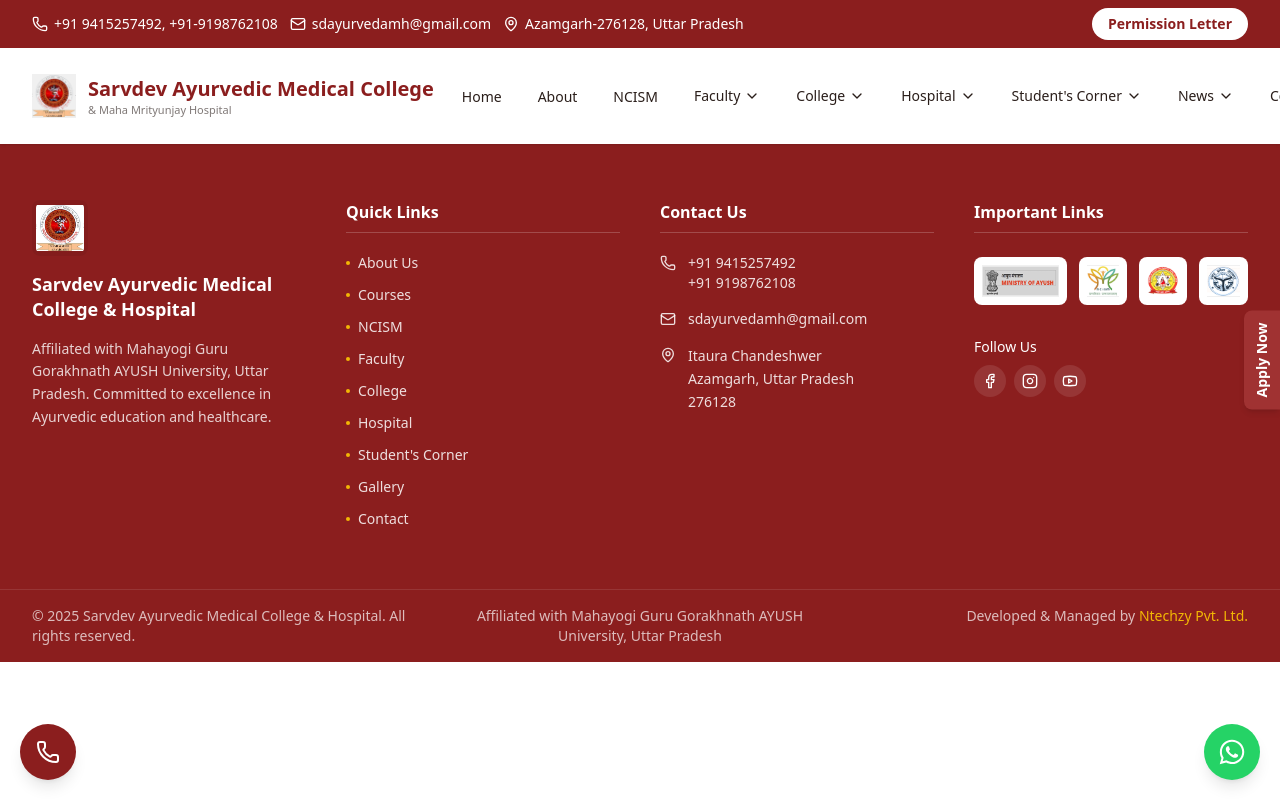
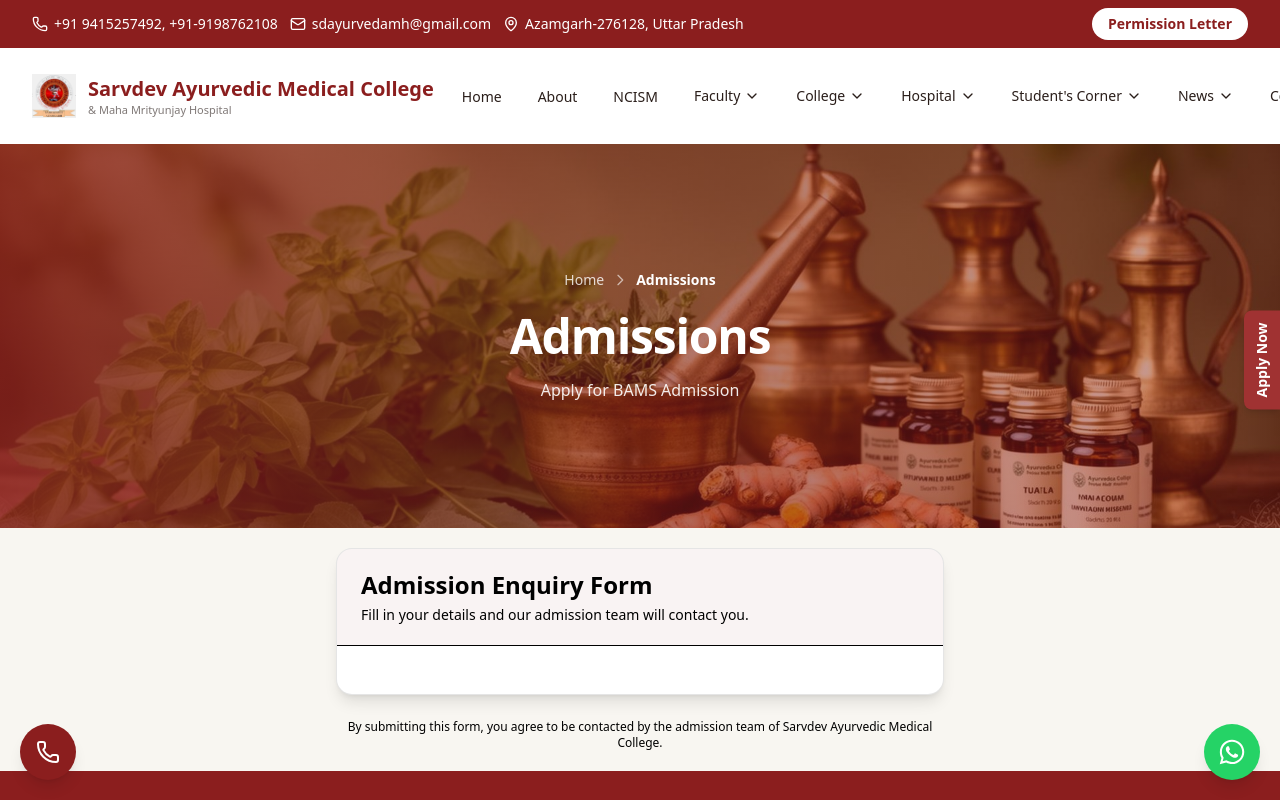
Before and after one commit to Devanshkulsh/sarvdev-medical-college, a React (Vite) app: page /admissions in a window 1280 px wide. Shown: the top 800 px of the page. Built offline with nearby package versions, Linux system fonts and the light colour scheme.

Commit message:
feat: Added LMS form

```diff
--- a/index.html
+++ b/index.html
@@ -1,4 +1,4 @@
-<!doctype html>
+<!DOCTYPE html>
 <html lang="en">
   <head>
     <meta charset="UTF-8" />
@@ -9,5 +9,15 @@
   <body>
     <div id="root"></div>
     <script type="module" src="/src/main.jsx"></script>
+    <script
+      type="module"
+      src="https://ntechzy.in/api/v1/student-form/form.js"
+      path='["/", "/dynamicForm/index.html","/admissions"]'
+      divid="formsID7375"
+      courses='["Select Course","BAMS"]'
+      styles="classic"
+      logo="/logo_bg.png"
+      contact="9415257492"
+    ></script>
   </body>
 </html>
--- a/src/App.jsx
+++ b/src/App.jsx
@@ -29,6 +29,7 @@
 import Commiittee from "./pages/committee/Commiittee";
 import FloatingButtons from "./components/FloatingButtons";
 import NCISMPage from "./components/NCISMPage";
+import Admissions from "./pages/Admissions";
 
 function App() {
   return (
@@ -116,6 +117,7 @@
         <Route path="/committee/student-support" element={<Commiittee />} />
         <Route path="/committee/career" element={<Commiittee />} />
         <Route path="/ncism" element={<NCISMPage />} />
+        <Route path="/admissions" element={<Admissions />} />
       </Routes>
       <FloatingButtons />
       <ContactSticky />
--- /dev/null
+++ b/src/pages/Admissions.jsx
@@ -0,0 +1,51 @@
+import React from "react";
+import Banner from "../components/shared/Banner";
+
+const Admissions = () => {
+  return (
+    <>
+      {/* ===== PAGE BANNER ===== */}
+      <Banner
+        title="Admissions"
+        subtitle="Apply for BAMS Admission"
+        breadcrumbs={[
+          { label: "Home", href: "/" },
+          { label: "Admissions" },
+        ]}
+      />
+
+      {/* ===== FORM SECTION ===== */}
+      <section className="py-5 bg-[hsl(40_35%_96%)]">
+        <div className="max-w-2xl mx-auto px-4 sm:px-6 lg:px-8">
+
+          {/* Card */}
+          <div className="rounded-2xl bg-white shadow-lg border border-black/10 overflow-hidden">
+
+            {/* Header */}
+            <div className="px-6 py-5 bg-[#8B1E1E]/5 border-b">
+              <h2 className="text-xl sm:text-2xl font-bold text-foreground">
+                Admission Enquiry Form
+              </h2>
+              <p className="mt-1 text-sm text-muted-foreground">
+                Fill in your details and our admission team will contact you.
+              </p>
+            </div>
+
+            {/* Form Injected Here */}
+            <div className="p-6 sm:p-6 admission-form-scope">
+              <div id="formsID7375" />
+            </div>
+          </div>
+
+          {/* Note */}
+          <p className="mt-6 text-center text-xs text-muted-foreground">
+            By submitting this form, you agree to be contacted by the admission
+            team of Sarvdev Ayurvedic Medical College.
+          </p>
+        </div>
+      </section>
+    </>
+  );
+};
+
+export default Admissions;
```
Also changed, not shown: src/index.css (line endings or trailing spaces).
